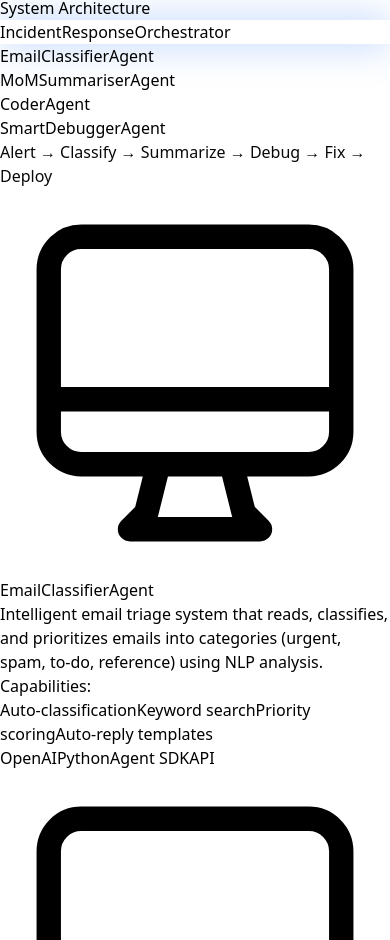
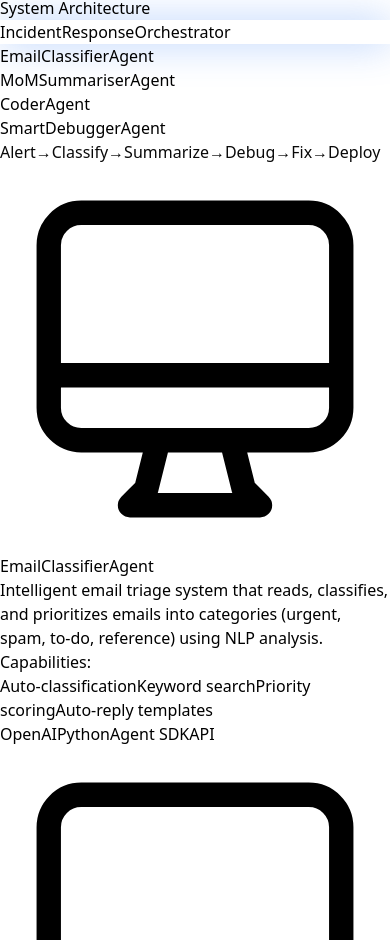
Before and after one commit to amritsc/amritsc.github.io, a React (Vite) app: page / in a window 390 px wide. Shown: the part 5353-6293 px from the top of the page. Built offline with nearby package versions, Linux system fonts and the light colour scheme.

Commit message:
Fix flow text mobile

```diff
--- a/src/App.jsx
+++ b/src/App.jsx
@@ -612,11 +612,11 @@ const AgentsSection = () => {
             </div>
 
             <motion.div
-              className="mt-4 text-[10px] sm:text-xs text-slate-500 text-center px-4"
+              className="mt-4 text-[9px] sm:text-xs text-slate-500 text-center px-2 whitespace-nowrap"
               animate={{ opacity: [0.5, 1, 0.5] }}
               transition={{ duration: 2, repeat: Infinity }}
             >
-              Alert → Classify → Summarize → Debug → Fix → Deploy
+              Alert→Classify→Summarize→Debug→Fix→Deploy
             </motion.div>
           </div>
         </motion.div>
```
